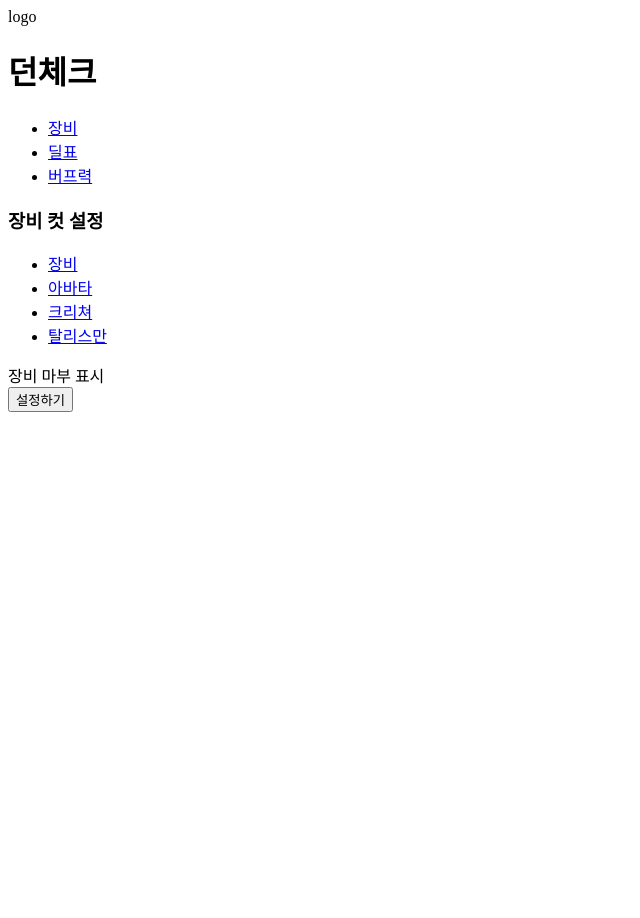
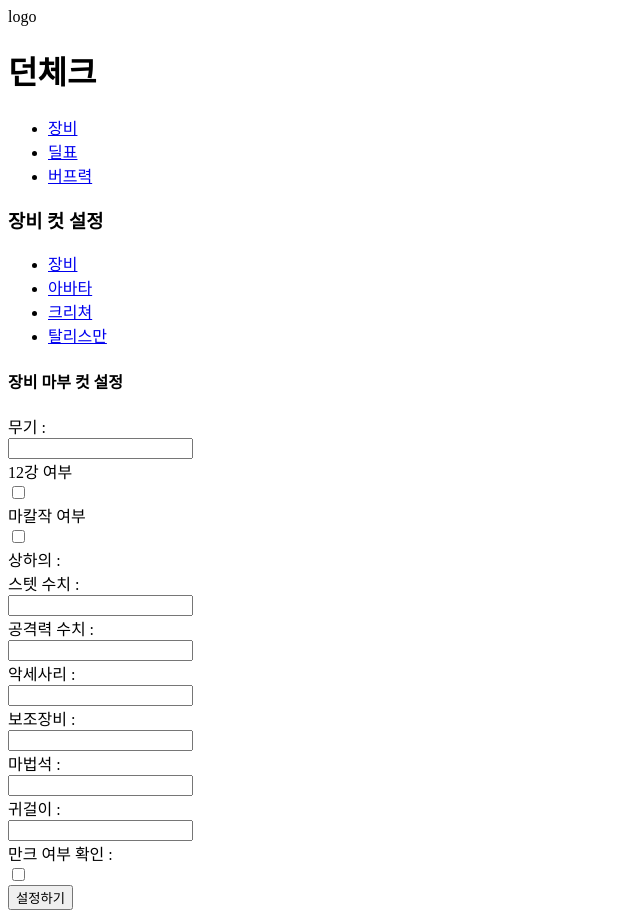
Before and after one commit to goldmembrane/DunCheck_Client, a React (Create React App) app: page /setting/equipment/cutequipment in a window 1280 px wide. Shown: the whole page, without its empty margins (0-640 px from the left). Before the commit the page ends 800 px from the top, so only its background shows below. Built offline with nearby package versions, Linux system fonts and the light colour scheme.

Commit message:
make up EquipmentMagic.tsx file

```diff
--- a/src/settingOption/equipment/EquipmentMagic.tsx
+++ b/src/settingOption/equipment/EquipmentMagic.tsx
@@ -3,7 +3,48 @@ import * as React from 'react';
 const EquipmentMagic = () => {
     return (
         <>
-            <div>장비 마부 표시</div>
+            <div className = "equipmentMagicWrapBox">
+                <div className = "equipmentMagicTitleBox">
+                    <h4>장비 마부 컷 설정</h4>
+                </div>
+                <div className = "equipmentMagicContentBox">
+                    <div className = "weaponBox">
+                        <div className = "weaponLabel">무기 : </div>
+                        <input className = "checkWeaponMagic" type = "text" />
+                        <div className = "weaponReinforce">12강 여부</div>
+                        <input className = "checkWeaponReinforce" type = "checkbox" />
+                        <div className = "weaponSuperDegree">마칼작 여부</div>
+                        <input className = "checkWeaponSuperDegree" type = "checkbox" />
+                    </div>
+                    <div className = "shirtAndPantsBox">
+                        <div className = "shirtAndPantsLabel">상하의 : </div>
+                        <div className = "shirtAndPantsStat">스텟 수치 : </div>
+                        <input className = "checkShirtAndPantsStat" type = "text" />
+                        <div className = "shirtAndPantsPower">공격력 수치 : </div>
+                        <input className = "checkShirtAndPantsPower" type = "text" />
+                    </div>
+                    <div className = "accessoriesBox">
+                        <div className = "accessoriesLabel">악세사리 : </div>
+                        <input className = "checkAccessories" type = "text" />
+                    </div>
+                    <div className = "auxiliaryBox">
+                        <div className = "auxiliaryLabel">보조장비 : </div>
+                        <input className = "checkAuxiliary" type = "text" />
+                    </div>
+                    <div className = "magicStoneBox">
+                        <div className = "maginStoneLabel">마법석 : </div>
+                        <input className = "checkMagicStone" type = "text" />
+                    </div>
+                    <div className = "earlingBox">
+                        <div className = "earlingLabel">귀걸이 : </div>
+                        <input className = "checkEarling" type = "text" />
+                    </div>
+                    <div className = "fullCriticalBox">
+                        <div className = "fullCriticalLabel">만크 여부 확인 : </div>
+                        <input className = "checkFullCritical" type = "checkbox" />
+                    </div>
+                </div>
+            </div>
         </>
     )
 }
```
